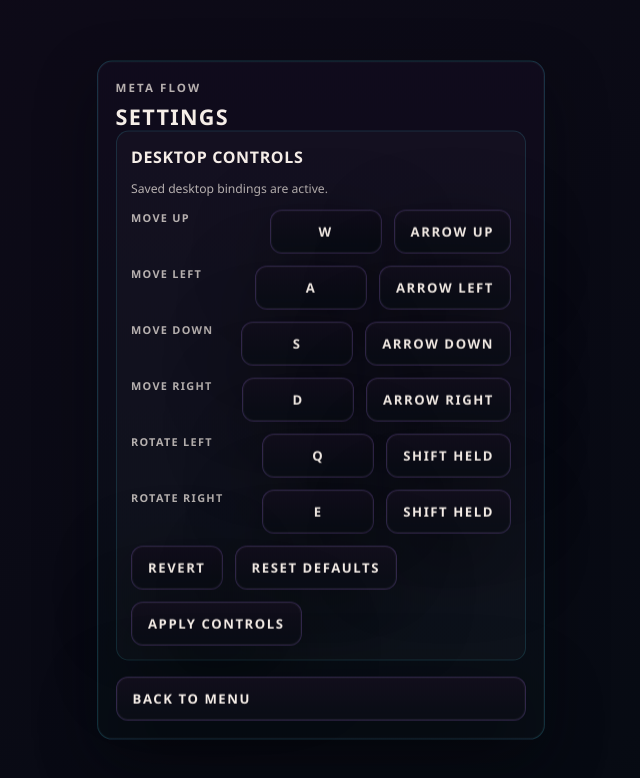
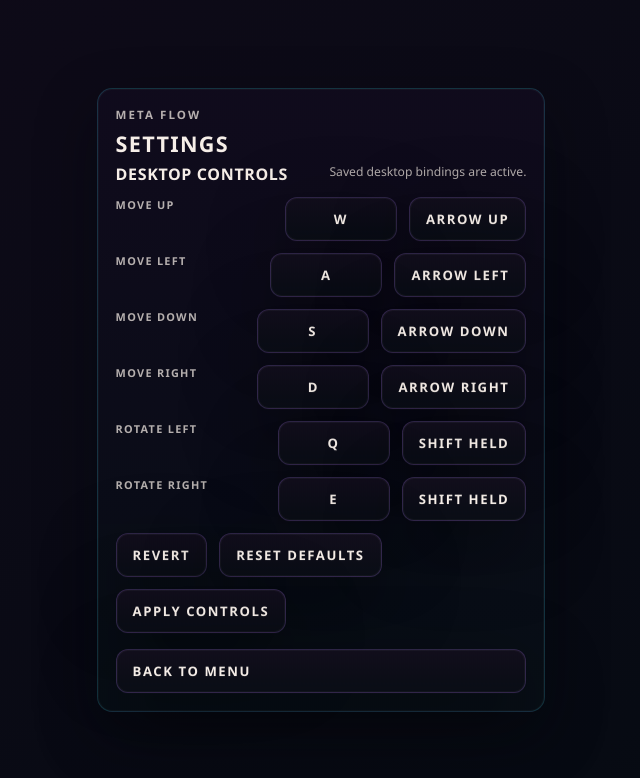
Before and after one commit to AlexAgo83/emberwake, a React (Vite) app: page / in a window 1280 px wide. Both pictures are taken after a click on the button "SETTINGS". Shown: the top 778 px of the page, without its empty margins (319-959 px from the left). Built offline with nearby package versions, Linux system fonts and the light colour scheme.

Commit message:
Flatten desktop controls settings panel

```diff
--- a/src/app/components/DesktopControlSettingsSection.css
+++ b/src/app/components/DesktopControlSettingsSection.css
@@ -1,4 +1,4 @@
-.settings-controls{display:grid;gap:.75rem;padding:.9rem;border:1px solid rgba(76,226,255,.14);border-radius:.8rem;background:rgba(255,255,255,.025)}
+.settings-controls{display:grid;gap:.75rem;padding-top:.35rem}
 .settings-controls__header,.settings-controls__row,.settings-controls__actions,.settings-controls__bindings{display:flex;flex-wrap:wrap;gap:.75rem}
 .settings-controls__header,.settings-controls__row{justify-content:space-between;align-items:flex-start}
 .settings-controls__grid{display:grid;gap:.75rem}
```
